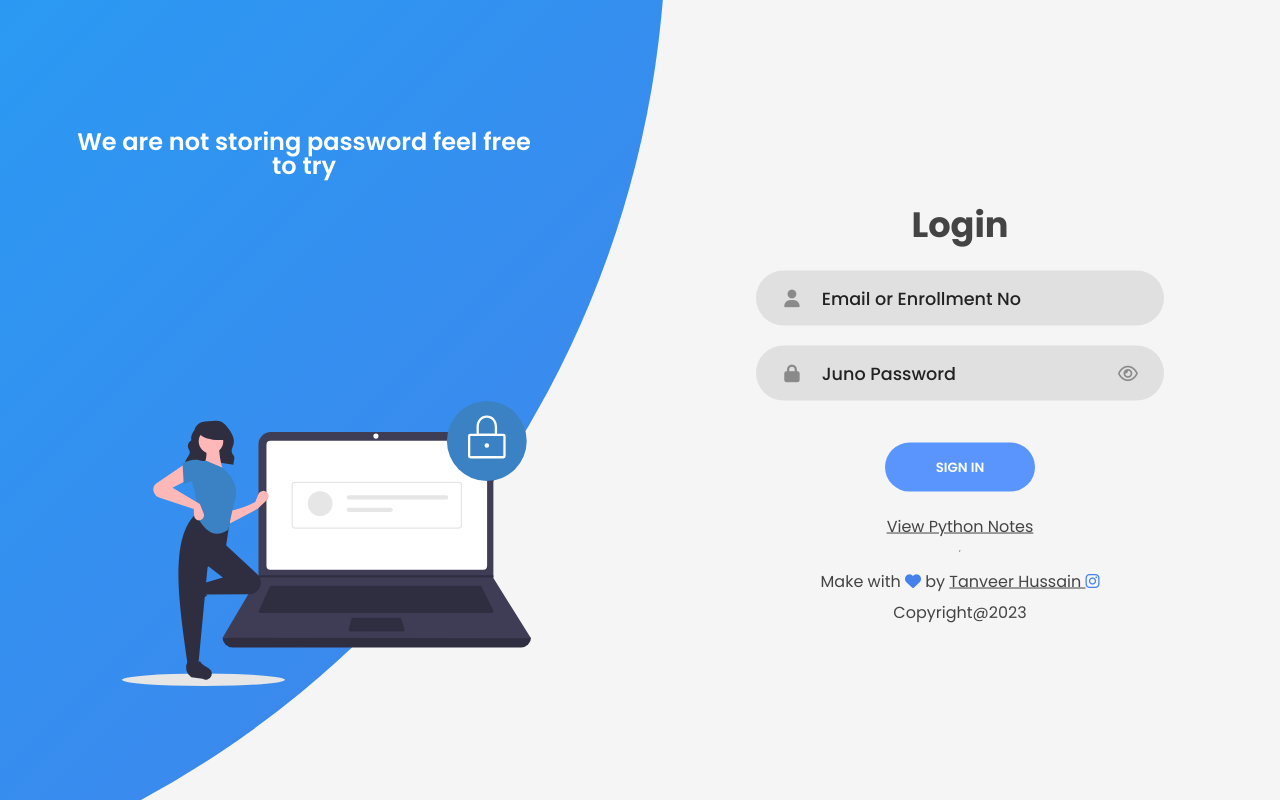
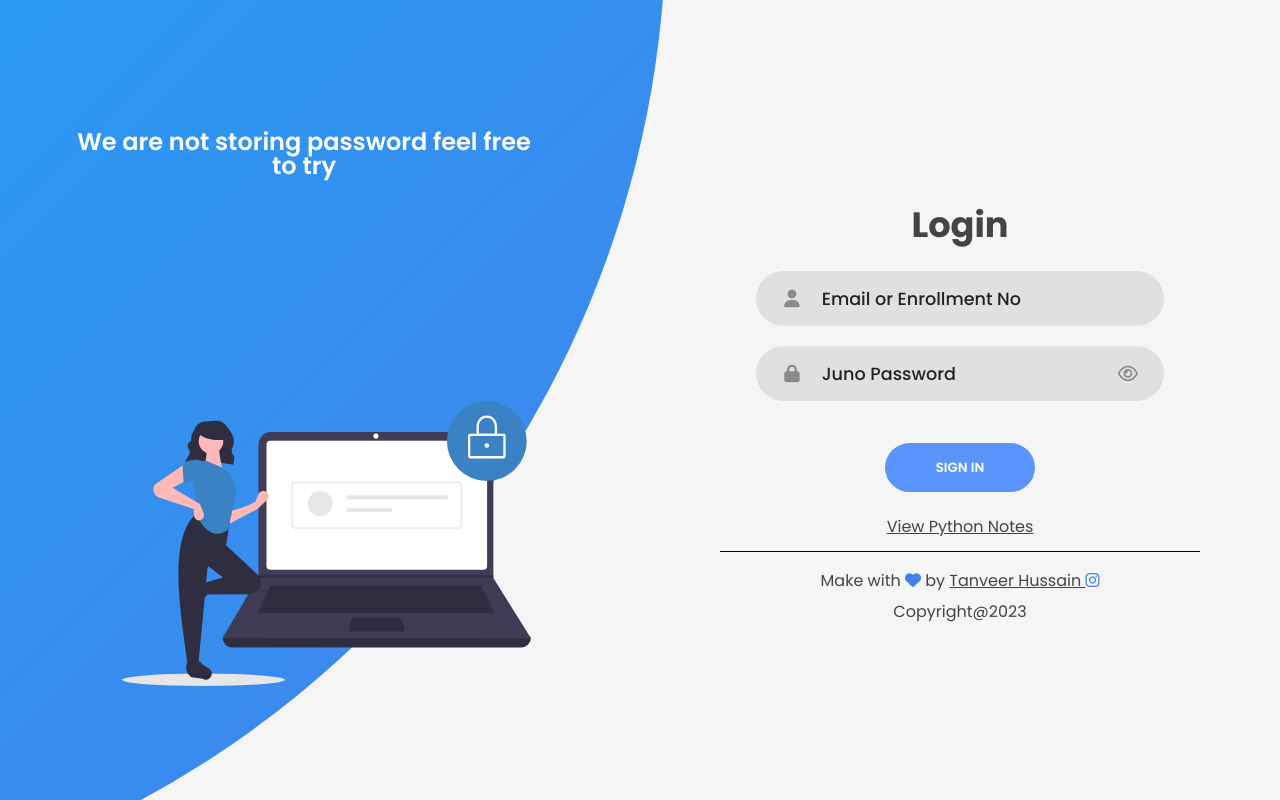
Before and after one commit to tanveer188/Zingooo, a Django app: page / in a window 1280 px wide. Run offline with Django 4.2, Linux system fonts and the light colour scheme; some libraries are stand-ins or nearby versions.

Commit message:
Update login.html

```diff
--- a/template/login.html
+++ b/template/login.html
@@ -34,7 +34,7 @@
           <p class="social-text">{{id}}</p>
           <input type="submit" value="Sign in" class="btn solid">
           <a class="pass" href="/allnotesshow">View Python Notes</a>
-          <hr id="lala" />
+          <div class="hrDiv" ></div>
         </form>
         <footer>
           <div class="footer">
```
